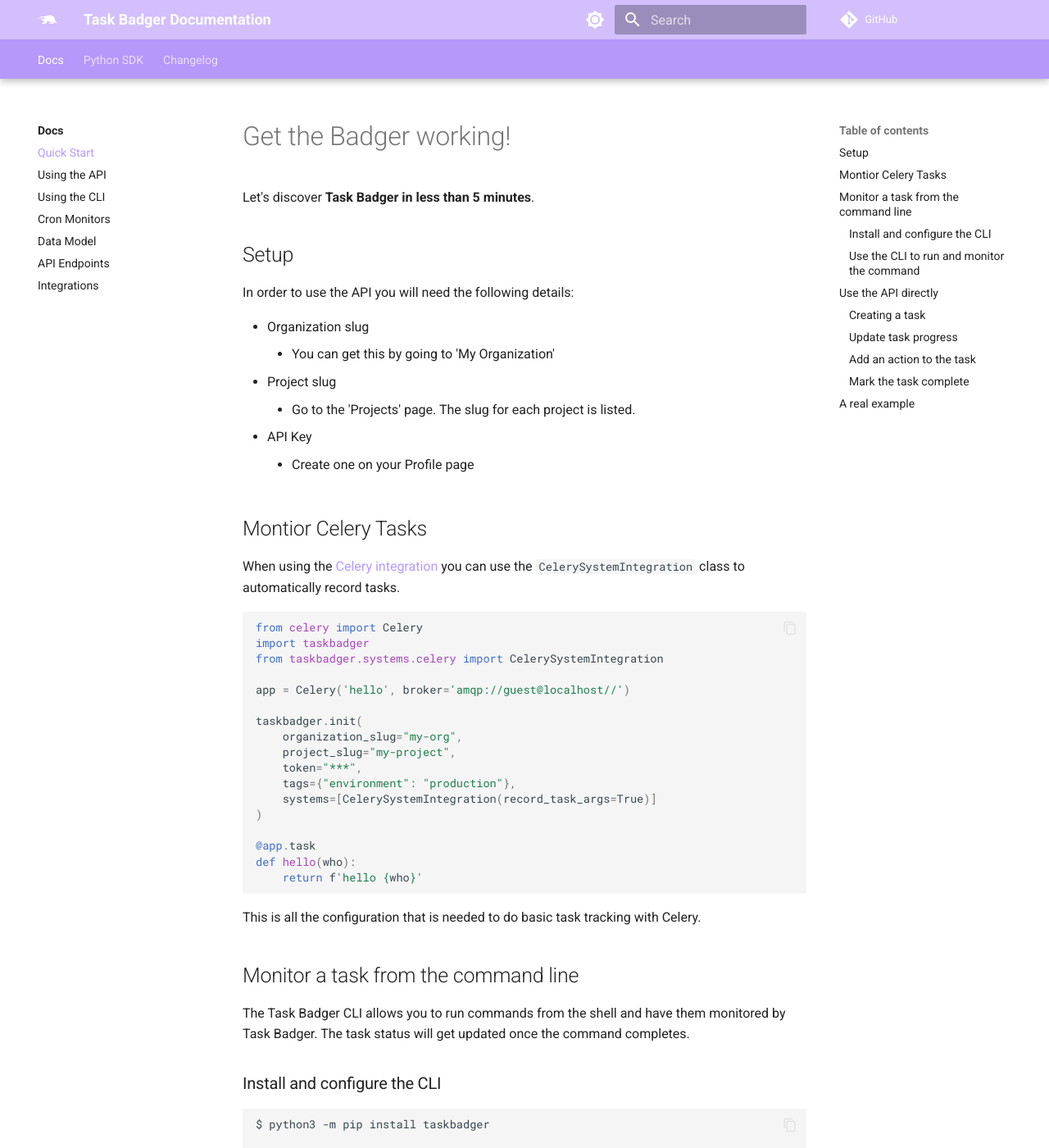
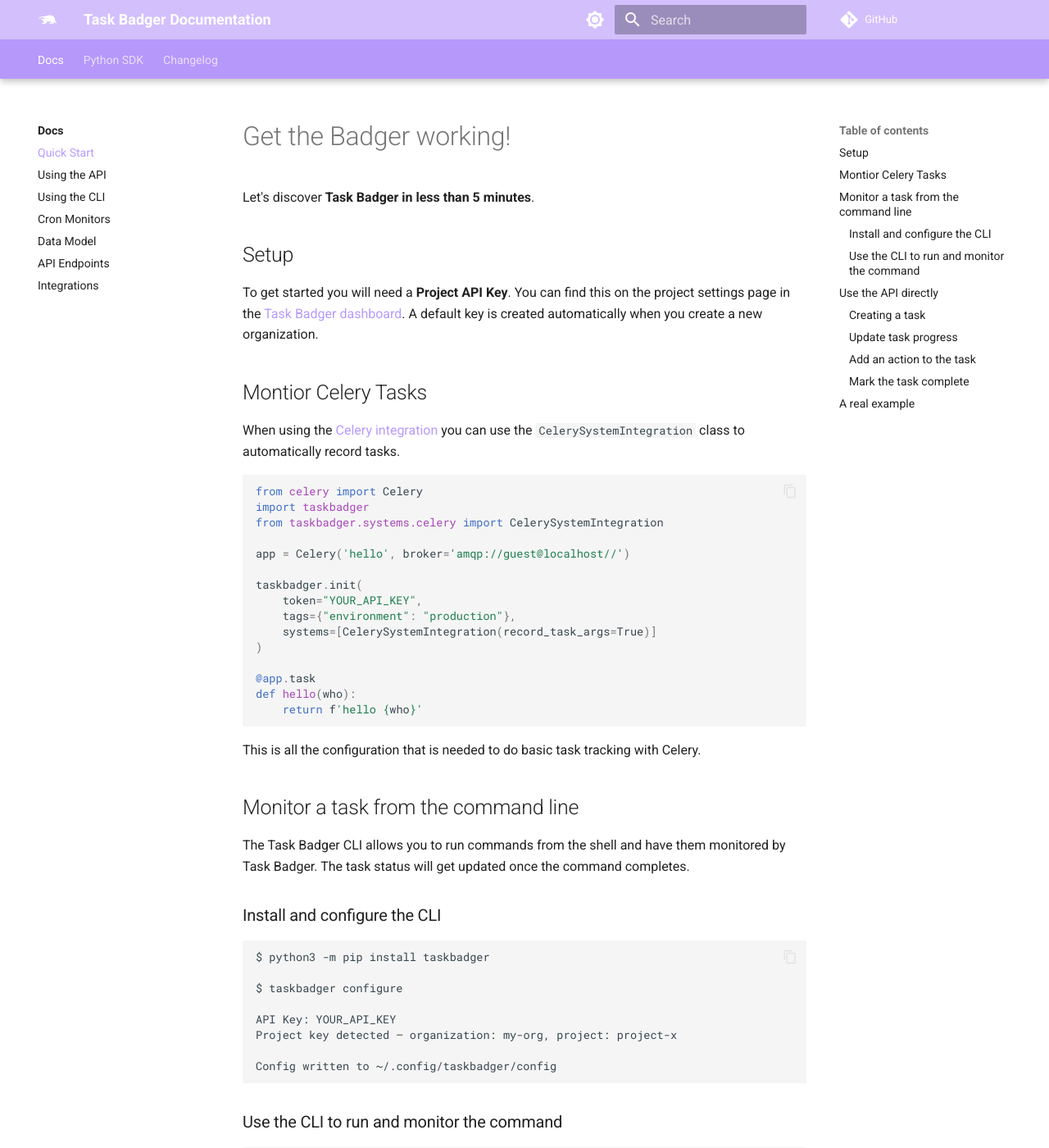
Before and after one commit to taskbadger/taskbadger-docs, an MkDocs documentation site: the page built from docs/quick.md, in a window 1280 px wide and 1400 px high. Shown: the whole window at 82% size. Built offline with MkDocs 1.6.1 and Material for MkDocs 9.7.7, drawn with Linux system fonts in a browser that asks for light colours; comment, search, counter and statistics services are not loaded; some of the changed text lies outside the part shown.

Commit message:
update docs for simplified project API key auth
Co-Authored-By: Claude Opus 4.6 <noreply@anthropic.com>

````diff
--- a/docs/quick.md
+++ b/docs/quick.md
@@ -7,14 +7,9 @@ Let's discover **Task Badger in less than 5 minutes**.
 
 ## Setup
 
-In order to use the API you will need the following details:
-
-* Organization slug
-    * You can get this by going to 'My Organization'
-* Project slug
-    * Go to the 'Projects' page. The slug for each project is listed.
-* API Key
-    * Create one on your Profile page
+To get started you will need a **Project API Key**. You can find this on
+the project settings page in the [Task Badger dashboard](https://taskbadger.net).
+A default key is created automatically when you create a new organization.
 
 
 ## Montior Celery Tasks
@@ -29,9 +24,7 @@ from taskbadger.systems.celery import CelerySystemIntegration
 app = Celery('hello', broker='amqp://guest@localhost//')
 
 taskbadger.init(
-    organization_slug="my-org",
-    project_slug="my-project",
-    token="***",
+    token="YOUR_API_KEY",
     tags={"environment": "production"},
     systems=[CelerySystemIntegration(record_task_args=True)]
 )
@@ -55,11 +48,10 @@ $ python3 -m pip install taskbadger
 
 $ taskbadger configure
 
-Organization slug: my-org
-Project slug: project-x
-API Key: XYZ.ABC
+API Key: YOUR_API_KEY
+Project key detected — organization: my-org, project: project-x
 
-Config written to ~/.config/taskbadger/confi
+Config written to ~/.config/taskbadger/config
 ```
 
 ### Use the CLI to run and monitor the command
@@ -94,21 +86,20 @@ See more about the [CLI](cli.md).
     import taskbadger
 
     taskbadger.init(
-        organization_slug="my-org",
-        project_slug="my-project",
-        token="***",
+        token="YOUR_API_KEY",
         tags={"environment": "production"},
     )
     ```
 
 === "Shell"
 
-    Export the configuration parameters:
+    Export the configuration parameters. The organization and project slugs
+    can be found on the project settings page alongside your API key.
 
     ```shell
     export ORG="my-org"
     export PROJECT="my-project"
-    export API_KEY="***"
+    export API_KEY="YOUR_API_KEY"
     ```
 
 ### Creating a task
````
Also changed, not shown: docs/basics.md (+20 -13 lines), docs/cli.md (+10 -8 lines), docs/python-celery.md (+1 -3 lines), docs/python.md (+7 -7 lines).
